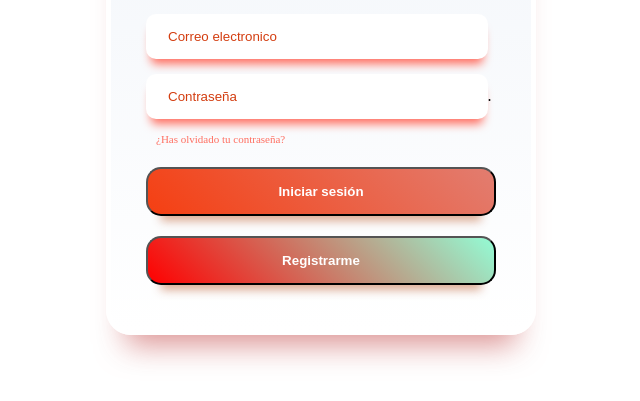
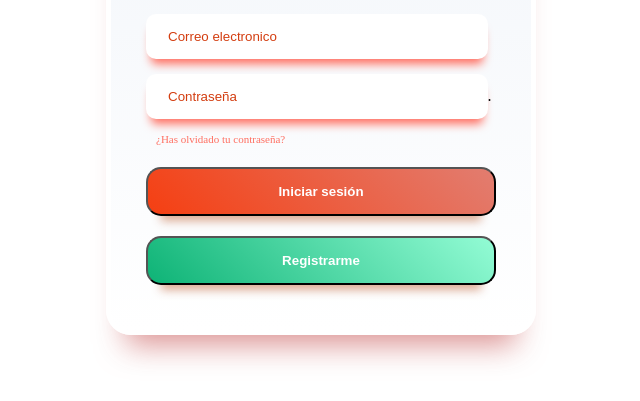
Before and after one commit to BatlloseraDev/Proyecto_EcommerceRopa, a plain HTML site: page index.html in a window 1280 px wide. Shown: the part 283-684 px from the top of the page, without its empty margins (319-959 px from the left). Drawn offline with Linux system fonts and the light colour scheme.

Commit message:
Revert "cambio color"
This reverts commit 8862a299a05f1632220ed011849b6ee11c8a4161.

```diff
--- a/styles/Style.css
+++ b/styles/Style.css
@@ -142,7 +142,7 @@ body.login {
     display: block;
     width: 100%;
     font-weight: bold;
-    background:linear-gradient(45deg, red 0%, #93fcd5  100%);
+    background:linear-gradient(45deg, #0eb376 0%, #93fcd5  100%);
     color: white;
     padding-block:  15px;
     margin: 20px auto;
```
